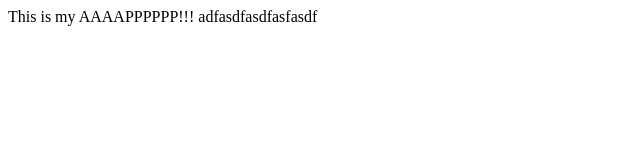
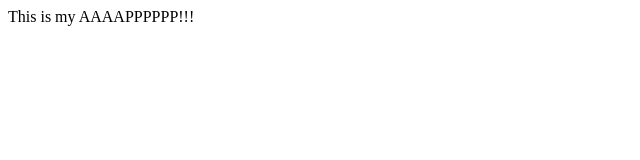
Before and after one commit to asdf0192837465/myappsample, a plain HTML site: page index.html in a window 1280 px wide. Shown: the whole page, without its empty margins (0-640 px from the left). Drawn offline with Linux system fonts and the light colour scheme.

Commit message:
Revert "Login Change"
This reverts commit d898a2af73ae77177681b9eb0235f1fc41b98a8a.

```diff
--- a/index.html
+++ b/index.html
@@ -4,6 +4,5 @@
 	</head>
 	<body>
 		This is my AAAAPPPPPP!!!
-		adfasdfasdfasfasdf
 	</body>
 </html>
```
Also changed, not shown: test.html (deleted, +0 -1 lines).
